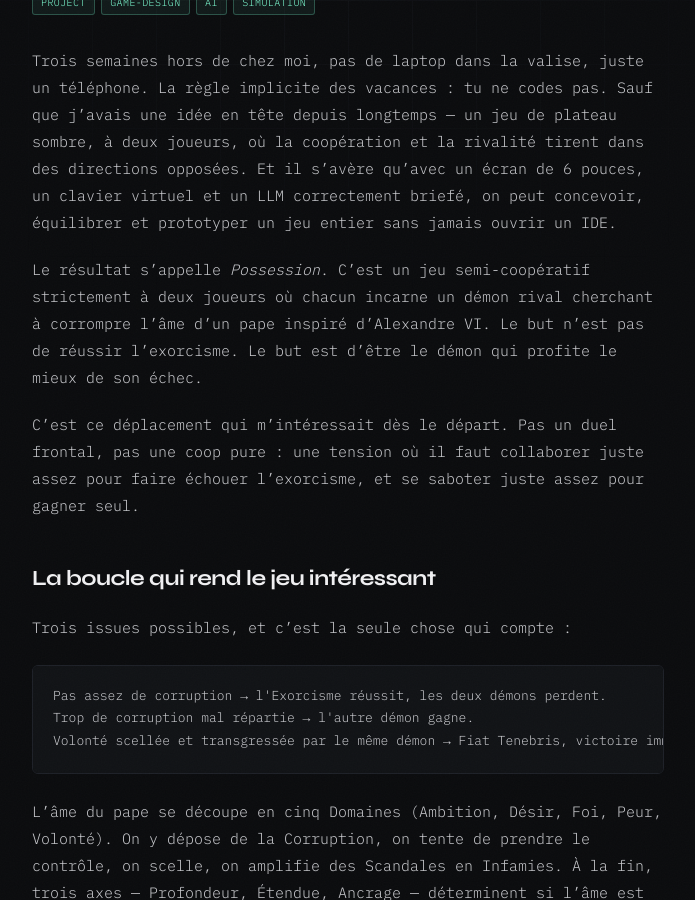
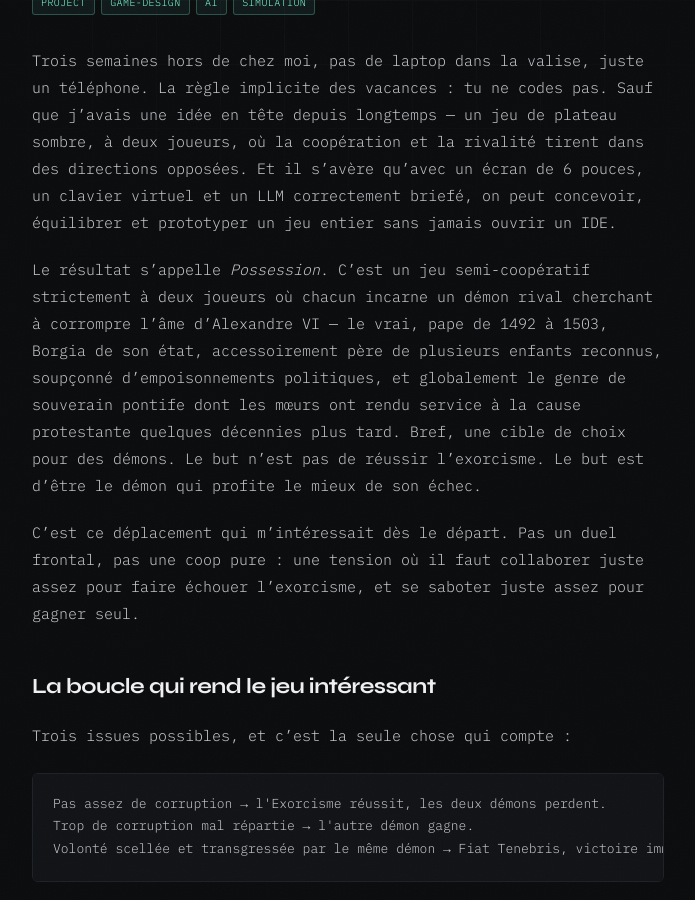
Before and after one commit to salfab/seesharpch, a Jekyll site: the page built from _posts/2026-05-04-possession-jeu-de-plateau.md, in a window 1280 px wide and 900 px high, scrolled down 458 px. Shown: the whole window, without its empty margins (292-987 px from the left). Built offline with Jekyll 4.4.1, drawn with Linux system fonts in a browser that asks for light colours.

Commit message:
blog: name Alexandre VI explicitly with a nod to his unholy reputation

```diff
--- a/_posts/2026-05-04-possession-jeu-de-plateau.md
+++ b/_posts/2026-05-04-possession-jeu-de-plateau.md
@@ -9,7 +9,7 @@ sitemap: false
 
 Trois semaines hors de chez moi, pas de laptop dans la valise, juste un téléphone. La règle implicite des vacances : tu ne codes pas. Sauf que j'avais une idée en tête depuis longtemps — un jeu de plateau sombre, à deux joueurs, où la coopération et la rivalité tirent dans des directions opposées. Et il s'avère qu'avec un écran de 6 pouces, un clavier virtuel et un LLM correctement briefé, on peut concevoir, équilibrer et prototyper un jeu entier sans jamais ouvrir un IDE.
 
-Le résultat s'appelle *Possession*. C'est un jeu semi-coopératif strictement à deux joueurs où chacun incarne un démon rival cherchant à corrompre l'âme d'un pape inspiré d'Alexandre VI. Le but n'est pas de réussir l'exorcisme. Le but est d'être le démon qui profite le mieux de son échec.
+Le résultat s'appelle *Possession*. C'est un jeu semi-coopératif strictement à deux joueurs où chacun incarne un démon rival cherchant à corrompre l'âme d'Alexandre VI — le vrai, pape de 1492 à 1503, Borgia de son état, accessoirement père de plusieurs enfants reconnus, soupçonné d'empoisonnements politiques, et globalement le genre de souverain pontife dont les mœurs ont rendu service à la cause protestante quelques décennies plus tard. Bref, une cible de choix pour des démons. Le but n'est pas de réussir l'exorcisme. Le but est d'être le démon qui profite le mieux de son échec.
 
 C'est ce déplacement qui m'intéressait dès le départ. Pas un duel frontal, pas une coop pure : une tension où il faut collaborer juste assez pour faire échouer l'exorcisme, et se saboter juste assez pour gagner seul.
 
```
